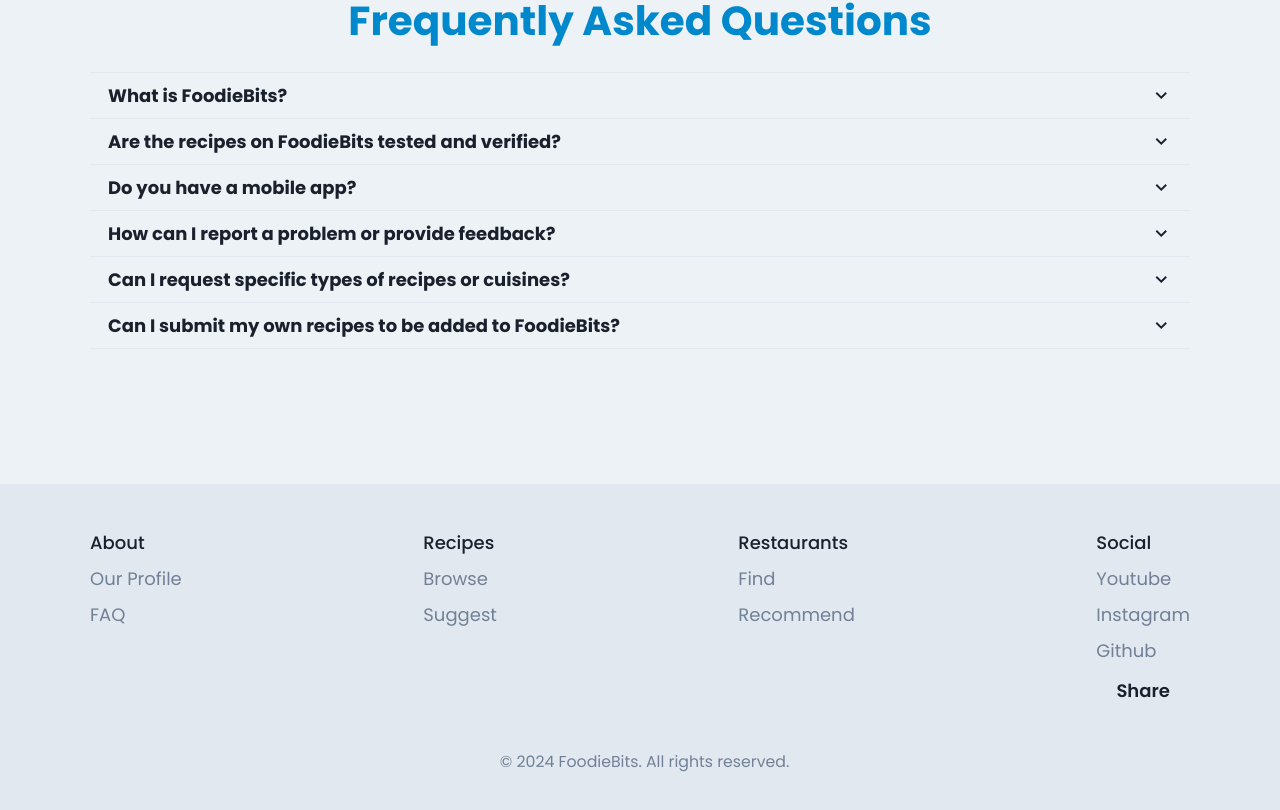
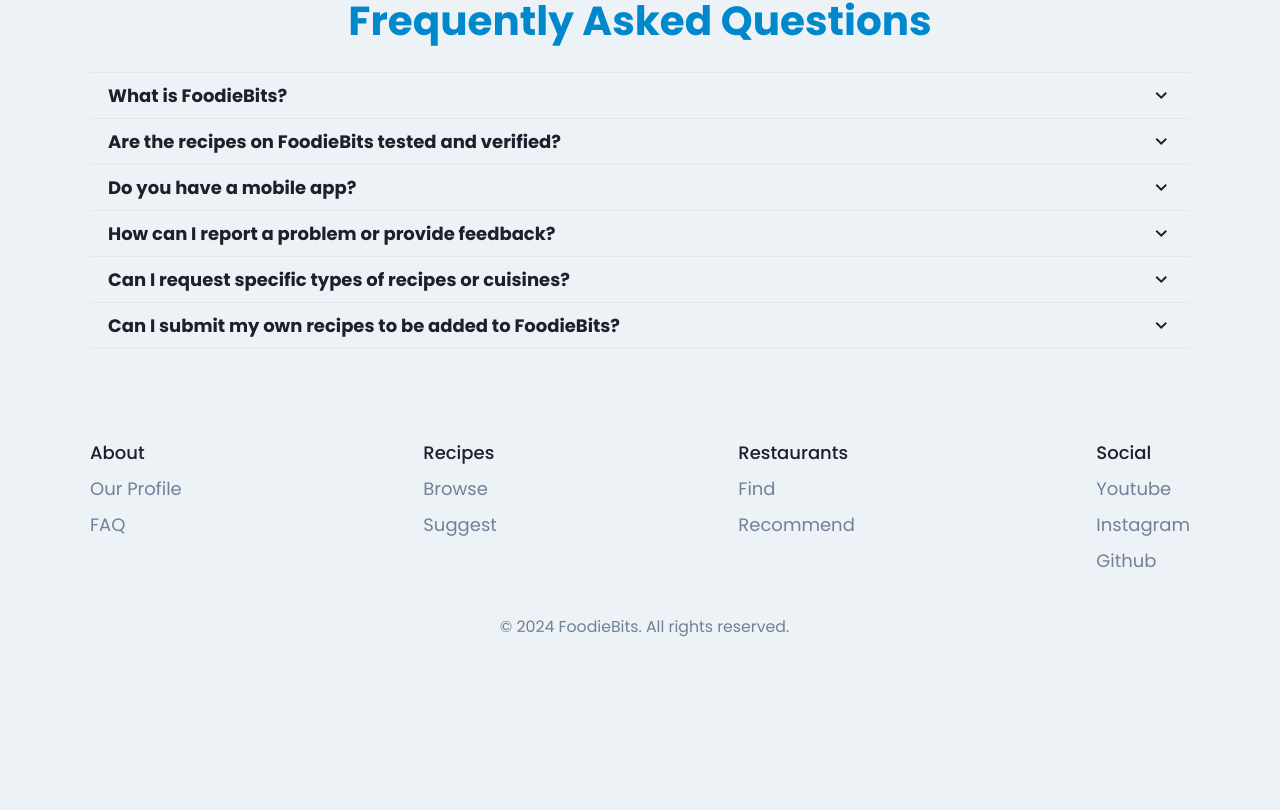
Before and after one commit to Kairos-T/FoodieBits, a Next.js app: page / in a window 1280 px wide. Shown: the part 2034-2844 px from the top of the page. After the commit the page ends 2717 px from the top, so only its background shows below. Built offline with nearby package versions, Linux system fonts and the light colour scheme.

Commit message:
changes: fixed share button again

```diff
--- a/src/components/footer.jsx
+++ b/src/components/footer.jsx
@@ -38,11 +38,6 @@ const Footer = () => {
       >
         <SharePopover />
       </Box>
-      <Box
-        width="100%"
-        backgroundColor={footerColor}
-        marginTop="5rem" // adjust this value to leave space for the popover
-      >
         <VStack spacing={5} alignItems="initial" maxW={MAX_WIDTH} px={[4, 6, 10, 14, 20]} padding={10} mx="auto">
         <Flex
           flexWrap="wrap"
@@ -82,11 +77,6 @@ const Footer = () => {
                     </Text>
                   </NextLink>
                 ))}
-                {data.label === "Social" && (
-                  <>
-                    <SharePopover />
-                  </>
-                )}
               </Flex>
             </Flex>
           ))}
@@ -97,7 +87,6 @@ const Footer = () => {
           </Text>
         </Flex>
         </VStack>
-      </Box>
     </>
   );
 };
```
